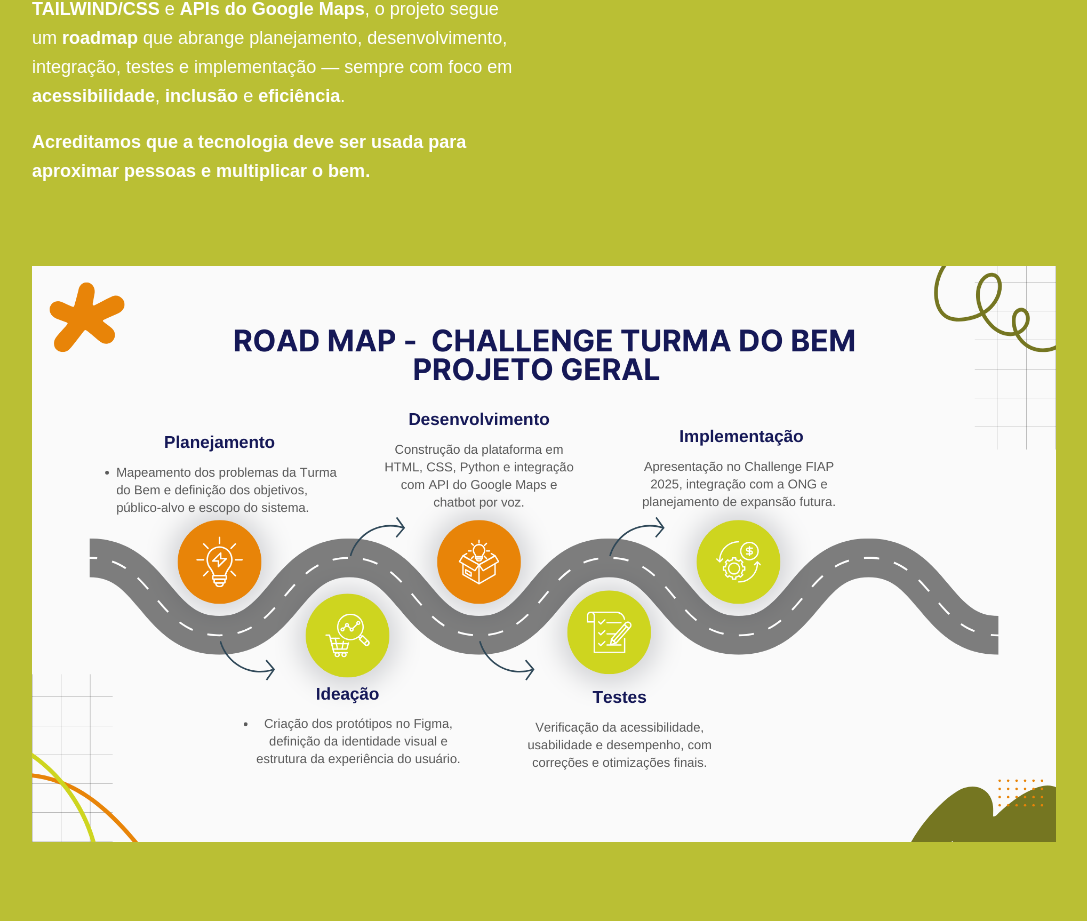
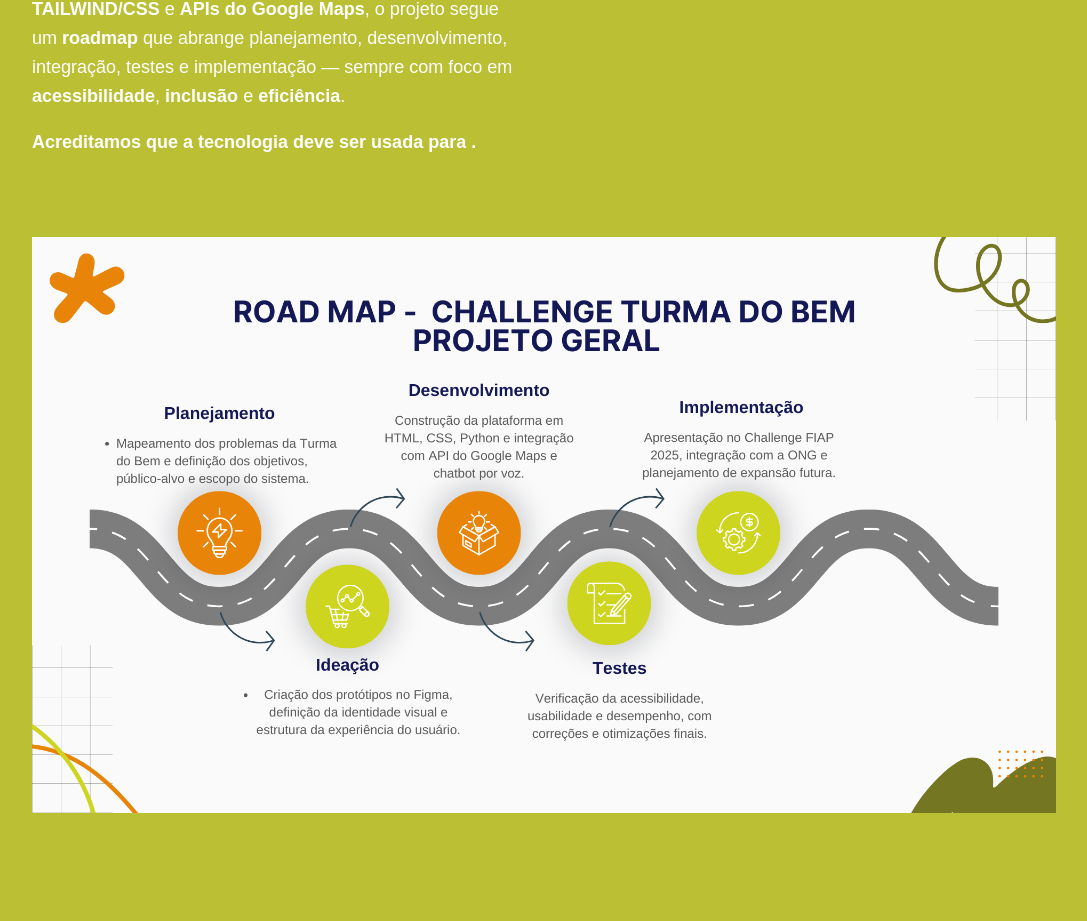
Before and after one commit to karenlldl/VisionSprint3, a React (Vite) app in the folder vision-front/: page /sobre in a window 1280 px wide. Shown: the part 957-1878 px from the top of the page, without its empty margins (96-1183 px from the left). Built offline with nearby package versions, Linux system fonts and the light colour scheme.

Commit message:
Modificando texto "sobre"

```diff
--- a/vision-front/src/pages/Sobre/Sobre.tsx
+++ b/vision-front/src/pages/Sobre/Sobre.tsx
@@ -36,7 +36,7 @@ const Sobre = () => {
           </p>
           <p className="mt-4 font-bold text-white">
             Acreditamos que a tecnologia deve ser usada para{" "}
-            <strong>aproximar pessoas e multiplicar o bem</strong>.
+            <strong></strong>.
           </p>
         </div>
         <div className="flex-1 min-w-250px flex justify-center">
```
Also changed, not shown: 1 other file (tests, documents, lock files or other folders).
